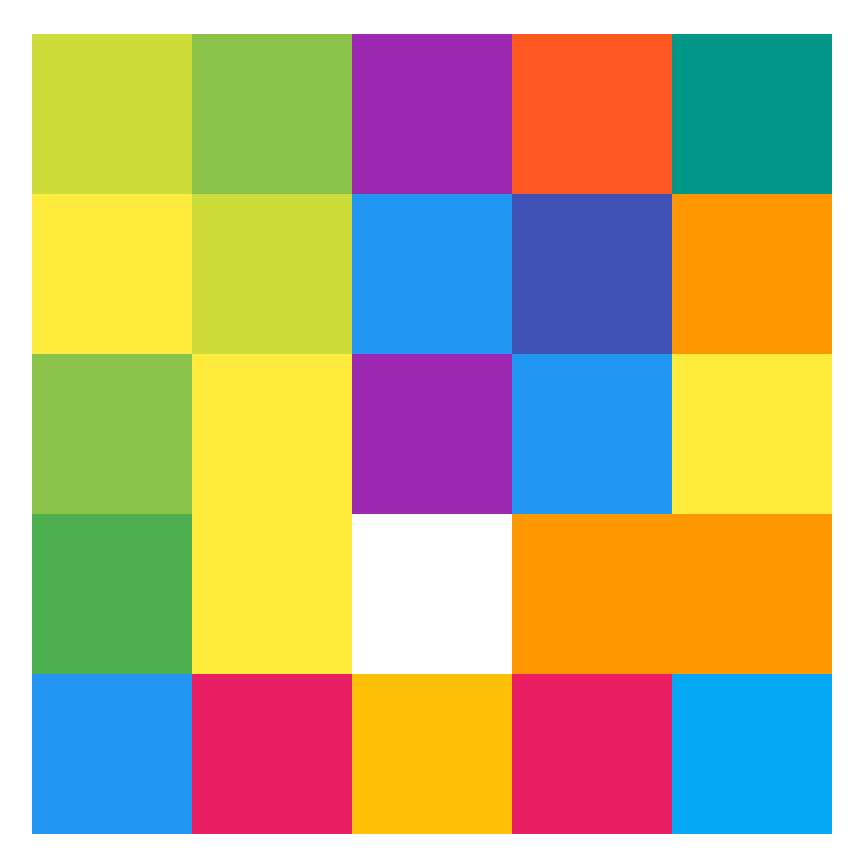
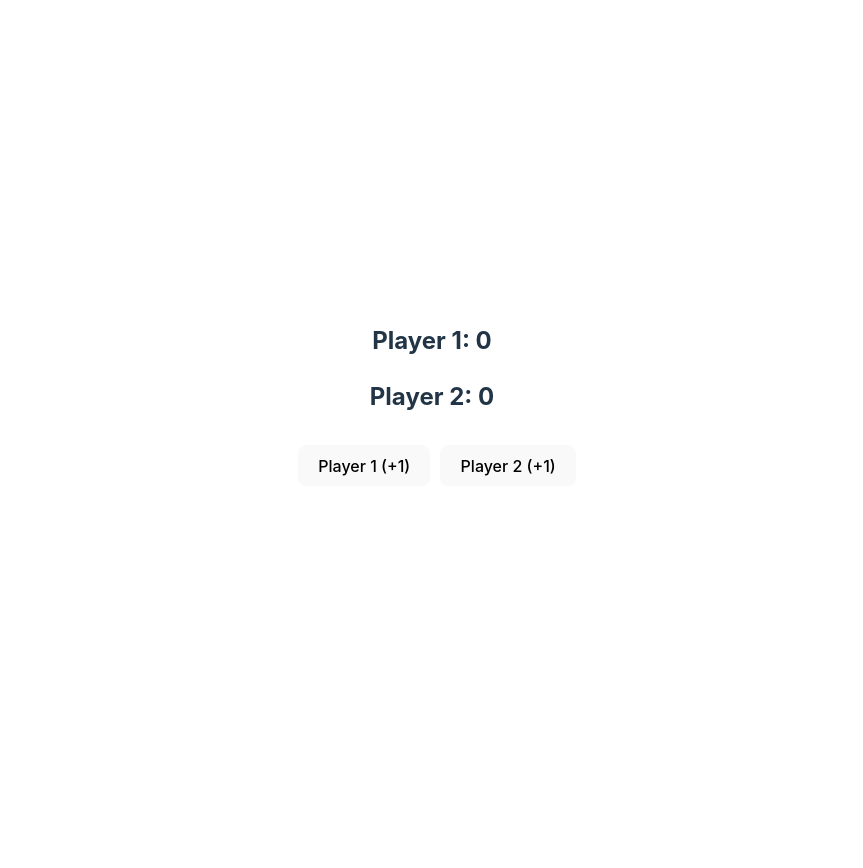
Before and after one commit to Akash-YS05/Reactjs-minor-projects, a React (Vite) app in the folder react-app/: page / in a window 1280 px wide. Shown: the whole page, without its empty margins (208-1071 px from the left). After the commit the page ends 800 px from the top, so only its background shows below. Built offline with nearby package versions, Linux system fonts and the light colour scheme.

Commit message:
useState continuation

```diff
--- a/react-app/src/App.jsx
+++ b/react-app/src/App.jsx
@@ -10,6 +10,8 @@ import Rental from './Rental'
 import Counter from './Counter'
 import ColorGrid from './ColorGrid'
 import ColorBoxGrid from './ColorBoxGrid'
+import CounterNew from './CounterNew'
+import ScoreKeeper from './ScoreKeeper'
 
 
 const data = [
@@ -64,8 +66,10 @@ function App() {
       <List values={[1, 2, 3, 4, 5]}/>
       <List values={["a", "b", "c", "d"]}/> */}
       {/* <Rental properties={properties}/> */}
-      {/* <Counter/> */}
-      <ColorBoxGrid colors={colors}/>
+      {/* <Counter/> --- correct counter method - CounterNew*/}
+      {/* <ColorBoxGrid colors={colors}/> */}
+      {/* <CounterNew/> */}
+      <ScoreKeeper/>
     </>
   )
 }
--- /dev/null
+++ b/react-app/src/CounterNew.jsx
@@ -0,0 +1,18 @@
+import { useState } from "react"
+
+export default function CounterNew() {
+
+    const [count, setCount] = useState(0);
+    const addThree = () => {
+        setCount((current) => current +1);
+        setCount((current) => current +1);
+        setCount((current) => current +1);
+    }
+    return (
+        <>
+            <h1>Counter Page</h1>
+            <p>Count: {count}</p>
+            <button onClick={addThree}>+3</button>
+        </>
+    )
+}
--- /dev/null
+++ b/react-app/src/ScoreKeeper.jsx
@@ -0,0 +1,23 @@
+import { useState } from "react"
+
+export default function() {
+    const [scores, setScores] = useState({p1Score: 0, p2Score: 0})
+    function p1Increment() {
+        setScores((oldScore) => {
+            return {...oldScore, p1Score: oldScore.p1Score + 1}
+        })
+    }
+    function p2Increment() {
+        setScores((oldScore) => {
+            return {...oldScore, p2Score: oldScore.p2Score + 1}
+        })
+    }
+    return (
+        <>
+            <h2>Player 1: {scores.p1Score}</h2>
+            <h2>Player 2: {scores.p2Score}</h2>
+            <button style={{margin: '10px'}} onClick={p1Increment}>Player 1 (+1)</button>
+            <button onClick={p2Increment}>Player 2 (+1)</button>
+        </>
+    )
+}
```
